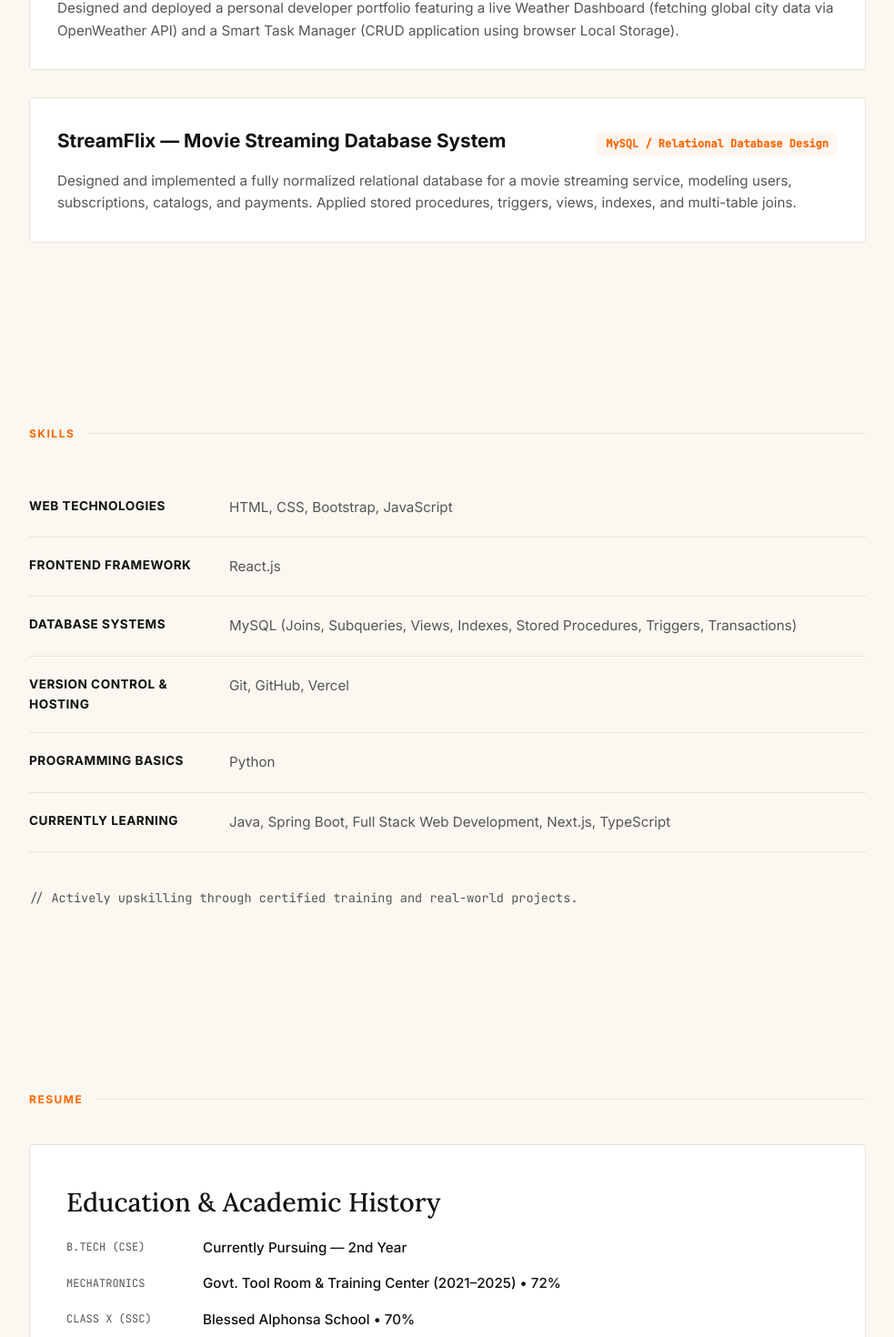
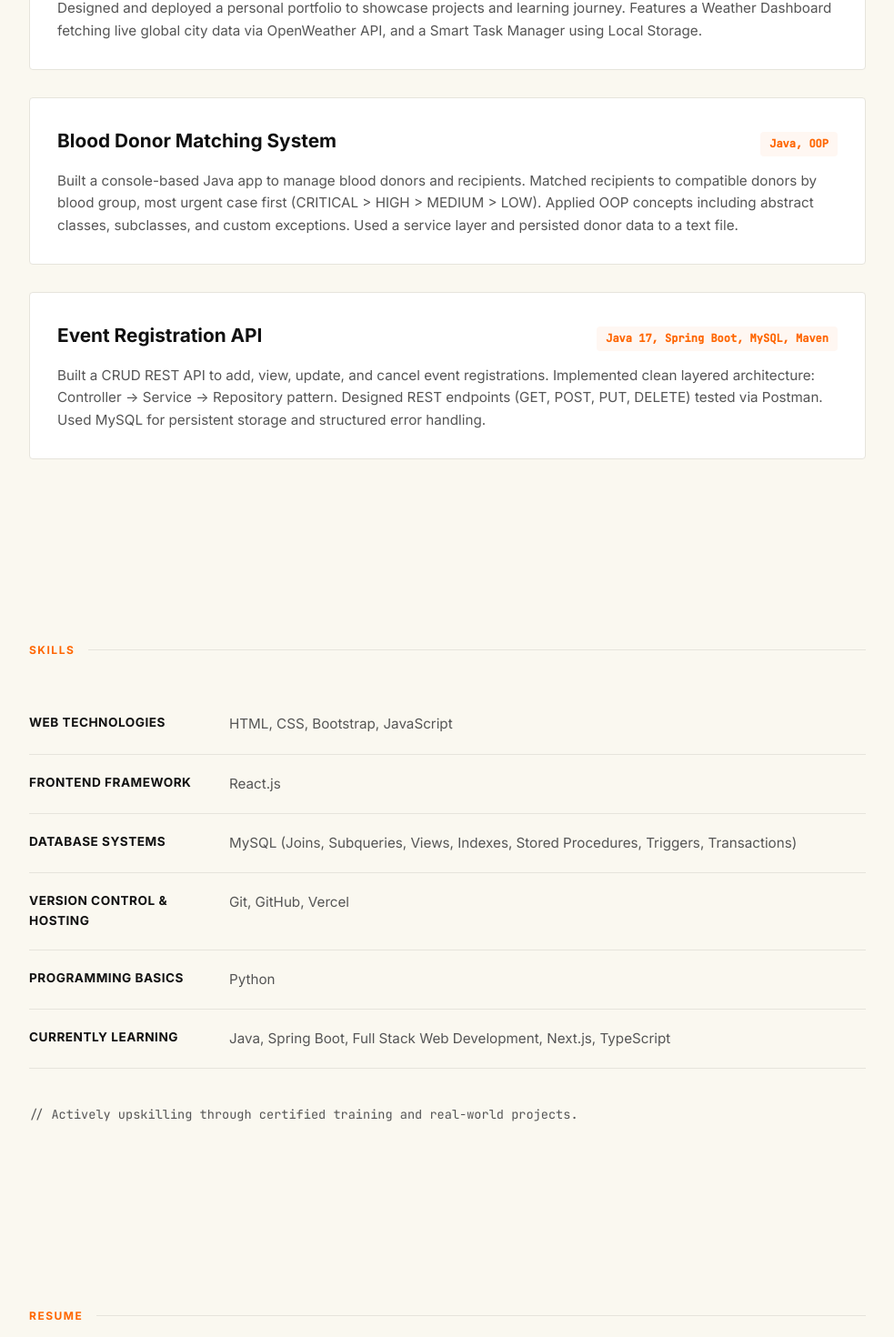
Before and after one commit to GRIMMZOWW/BHAUMIK-PROJECT, a React (Vite) app: page / in a window 1280 px wide. Shown: the part 1220-2690 px from the top of the page at 91% size, without its empty margins (148-1131 px from the left). Built offline with nearby package versions, Linux system fonts and the light colour scheme.

Commit message:
Update projects from resume and simplify education section

```diff
--- a/src/components/Projects.jsx
+++ b/src/components/Projects.jsx
@@ -5,22 +5,29 @@ const projectList = [
     id: "1",
     title: "FixIt — Mobile Repair Service Website",
     tech: "HTML, CSS, Bootstrap, JavaScript",
-    desc: "Built a fully responsive, multi-page website for a mobile repair business from scratch. Designed Home, About, Services, Gallery, and Contact sections with comprehensive mobile, tablet, and desktop compatibility.",
+    desc: "Built a fully responsive, multi-page website from scratch with five pages. Used Bootstrap for mobile, tablet, and desktop compatibility. Focused on user-friendly design so customers can quickly find services and contact details.",
     link: "https://github.com/GRIMMZOWW"
   },
   {
     id: "2",
     title: "Personal Portfolio Website",
     tech: "HTML, CSS, JavaScript, React",
-    desc: "Designed and deployed a personal developer portfolio featuring a live Weather Dashboard (fetching global city data via OpenWeather API) and a Smart Task Manager (CRUD application using browser Local Storage).",
-    link: "https://bhaumik-project.vercel.app/"
+    desc: "Designed and deployed a personal portfolio to showcase projects and learning journey. Features a Weather Dashboard fetching live global city data via OpenWeather API, and a Smart Task Manager using Local Storage.",
+    link: "https://bhaumik-project.vercel.app"
   },
   {
     id: "3",
-    title: "StreamFlix — Movie Streaming Database System",
-    tech: "MySQL / Relational Database Design",
-    desc: "Designed and implemented a fully normalized relational database for a movie streaming service, modeling users, subscriptions, catalogs, and payments. Applied stored procedures, triggers, views, indexes, and multi-table joins.",
-    link: "https://github.com/GRIMMZOWW"
+    title: "Blood Donor Matching System",
+    tech: "Java, OOP",
+    desc: "Built a console-based Java app to manage blood donors and recipients. Matched recipients to compatible donors by blood group, most urgent case first (CRITICAL > HIGH > MEDIUM > LOW). Applied OOP concepts including abstract classes, subclasses, and custom exceptions. Used a service layer and persisted donor data to a text file.",
+    link: "https://github.com/GRIMMZOWW/BloodDonorSystem"
+  },
+  {
+    id: "4",
+    title: "Event Registration API",
+    tech: "Java 17, Spring Boot, MySQL, Maven",
+    desc: "Built a CRUD REST API to add, view, update, and cancel event registrations. Implemented clean layered architecture: Controller → Service → Repository pattern. Designed REST endpoints (GET, POST, PUT, DELETE) tested via Postman. Used MySQL for persistent storage and structured error handling.",
+    link: "https://github.com/GRIMMZOWW/EventRegistrationAPI"
   }
 ];
 
--- a/src/components/Resume.jsx
+++ b/src/components/Resume.jsx
@@ -5,20 +5,12 @@ const Resume = () => {
     <section id="resume">
       <div className="section-label">resume</div>
       <div className="yc-card">
-        <h2>Education & Academic History</h2>
+        <h2>Current Education</h2>
 
         <div className="contact-table" style={{ marginBottom: '30px' }}>
           <div className="contact-row-item" style={{ gridTemplateColumns: '150px 1fr' }}>
-            <span className="contact-lbl">B.Tech (CSE)</span>
-            <span className="contact-val">Currently Pursuing &mdash; 2nd Year</span>
-          </div>
-          <div className="contact-row-item" style={{ gridTemplateColumns: '150px 1fr' }}>
-            <span className="contact-lbl">Mechatronics</span>
-            <span className="contact-val">Govt. Tool Room & Training Center (2021&ndash;2025) &bull; 72%</span>
-          </div>
-          <div className="contact-row-item" style={{ gridTemplateColumns: '150px 1fr' }}>
-            <span className="contact-lbl">Class X (SSC)</span>
-            <span className="contact-val">Blessed Alphonsa School &bull; 70%</span>
+            <span className="contact-lbl">ITVedant</span>
+            <span className="contact-val">Currently pursuing Fullstack Development in Java</span>
           </div>
         </div>
 
```
